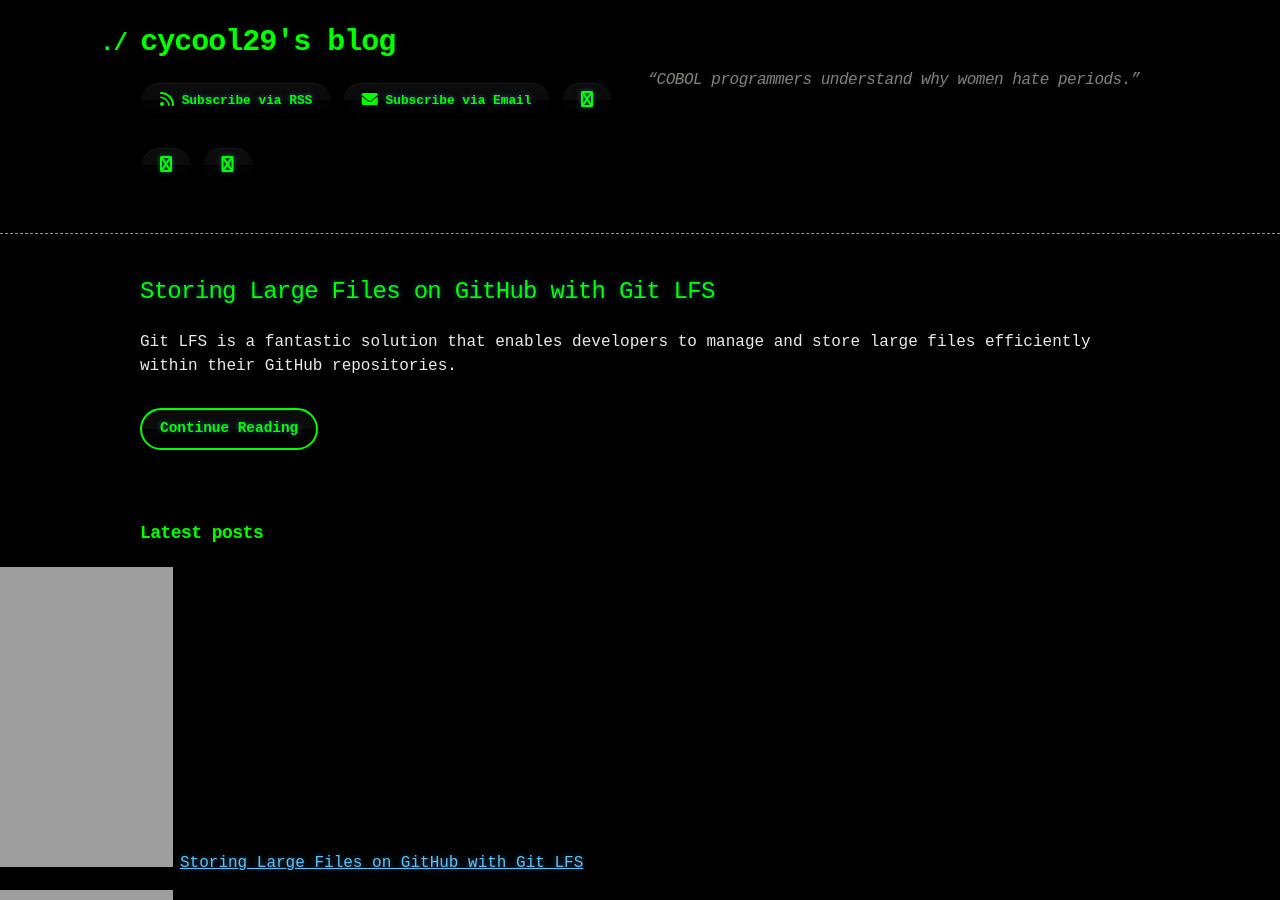
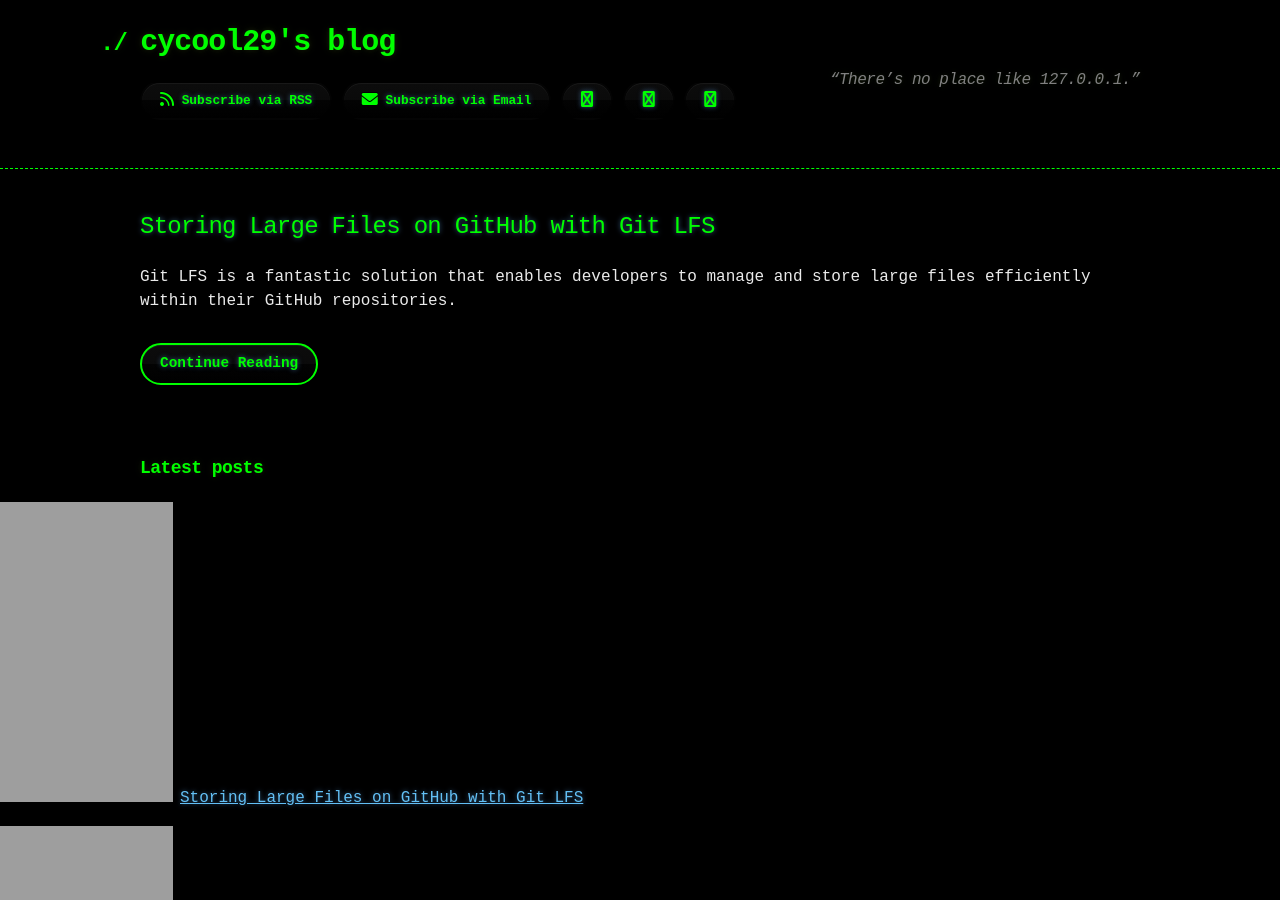
Before and after one commit to cycool29/cycool29.github.io, a Jekyll site: the page built from index.md, in a window 1280 px wide and 900 px high. Built offline with Jekyll 4.4.1, drawn with Linux system fonts in a browser that asks for light colours; a style sheet for code colours, icons or effects is not loaded.

Commit message:
Update quotes

```diff
--- a/_config.yml
+++ b/_config.yml
@@ -1,5 +1,5 @@
 title: cycool29's blog
-description: "“COBOL programmers understand why women hate periods.” "
+description: "“There’s no place like 127.0.0.1.” "
 bio: A high school student. Intermediate in Python, Git, Bash. Learning JavaScript. He/Him. "
 author: cycool29
 url: https://cycool29.github.io
```
